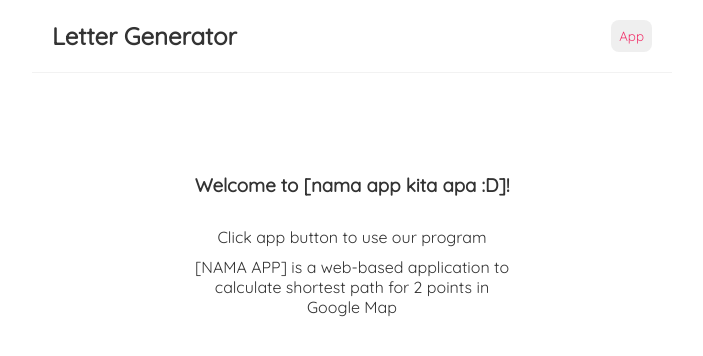
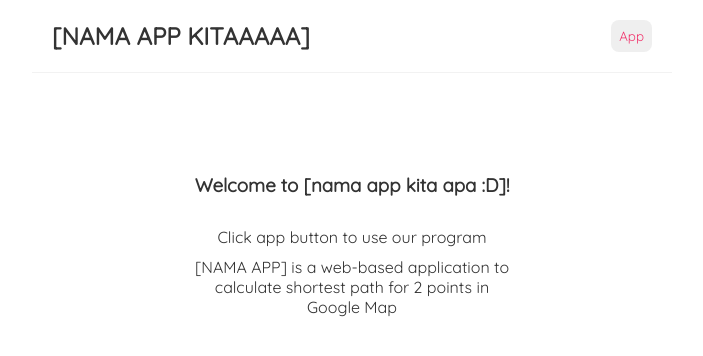
Before and after one commit to Enliven26/Tucil3_13521137_13521148, a React (Create React App) app in the folder src/: page / in a window 1280 px wide. Shown: the top 356 px of the page, without its empty margins (288-991 px from the left). Built offline with nearby package versions, Linux system fonts and the light colour scheme.

Commit message:
minor fix

```diff
--- a/src/src/Components/FileProgram.js
+++ b/src/src/Components/FileProgram.js
@@ -142,7 +142,7 @@ const FileProgram = ({setLoading, showPopUp}) => {
                         </option>
                     </select>
 
-                    <button type="button" onClick={handleSolve}>Genereate</button>
+                    <button type="button" onClick={handleSolve}>Solve</button>
                 </div>}
 
             </form>
--- a/src/src/Components/NavBar.js
+++ b/src/src/Components/NavBar.js
@@ -4,7 +4,7 @@ const NavBar = ({isloading, setloading}) => {
     const navigate = useNavigate();
     return (
         <div className="navbar">
-            <h2>Letter Generator</h2>
+            <h2>[NAMA APP KITAAAAA]</h2>
 
             <div className='menus'>
                 <button className='links' onClick={() => navigate("/app")}>App</button>
```
